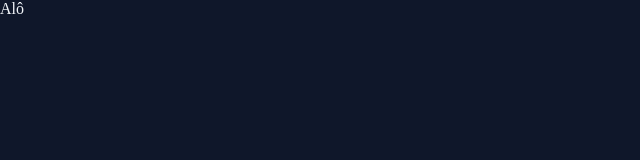
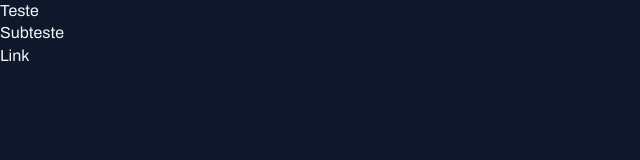
Before and after one commit to Ariane2023/Portal-de-Noticias, a plain HTML site: page index.html in a window 1280 px wide. Shown: the whole page, without its empty margins (0-640 px from the left). Drawn offline with Linux system fonts and the light colour scheme.

Commit message:
Aplicando fontes no projeto.

```diff
--- a/index.html
+++ b/index.html
@@ -8,10 +8,13 @@
   <meta name="viewport" content="width=device-width, initial-scale=1.0">
   <title>Portal de notícias</title>
   <link rel="stylesheet" href="styles/index.css">
+
   <link href="https://fonts.googleapis.com/css2?family=Archivo:ital,wght@0,100..900;1,100..900&display=swap" rel="stylesheet">
 
 </head>
 <body>
-  Alô
+  <h1>Teste</h1>
+  <h2>Subteste</h2>
+  <a href="#">Link</a>
 </body>
 </html>
--- a/styles/global.css
+++ b/styles/global.css
@@ -11,9 +11,31 @@
   --stroke-color: #1E293B;
   --text-color-primary: #F1F5F9;
   --text-color-secondary: #CBD5E1;
+
+  --font-family:'Archivo', sans-serif;
+  --h1: 800 24px/135% var(var(--font-family));
+  --h2: 800 16px/140% var(--font-family);
+  --h3: 800 14px/140% var(--font-family);
+  --text-span: 600 14px/145% var(--font-family);
+  --tex: 400 16px/140% var(--font-family);
+  --tex-sm: 400 14px/160% var(--font-family);
 }
 
 body {
+  font: var(--tex);
   color: var(--text-color-primary);
   background-color: var(--bg-color)
 }
+
+a {
+  text-decoration: none;
+  color: inherit;
+}
+
+a:hover {
+  color: var(--brand-color-light);
+}
+
+h1, h2, h3 {
+  font: inherit;
+}
```
